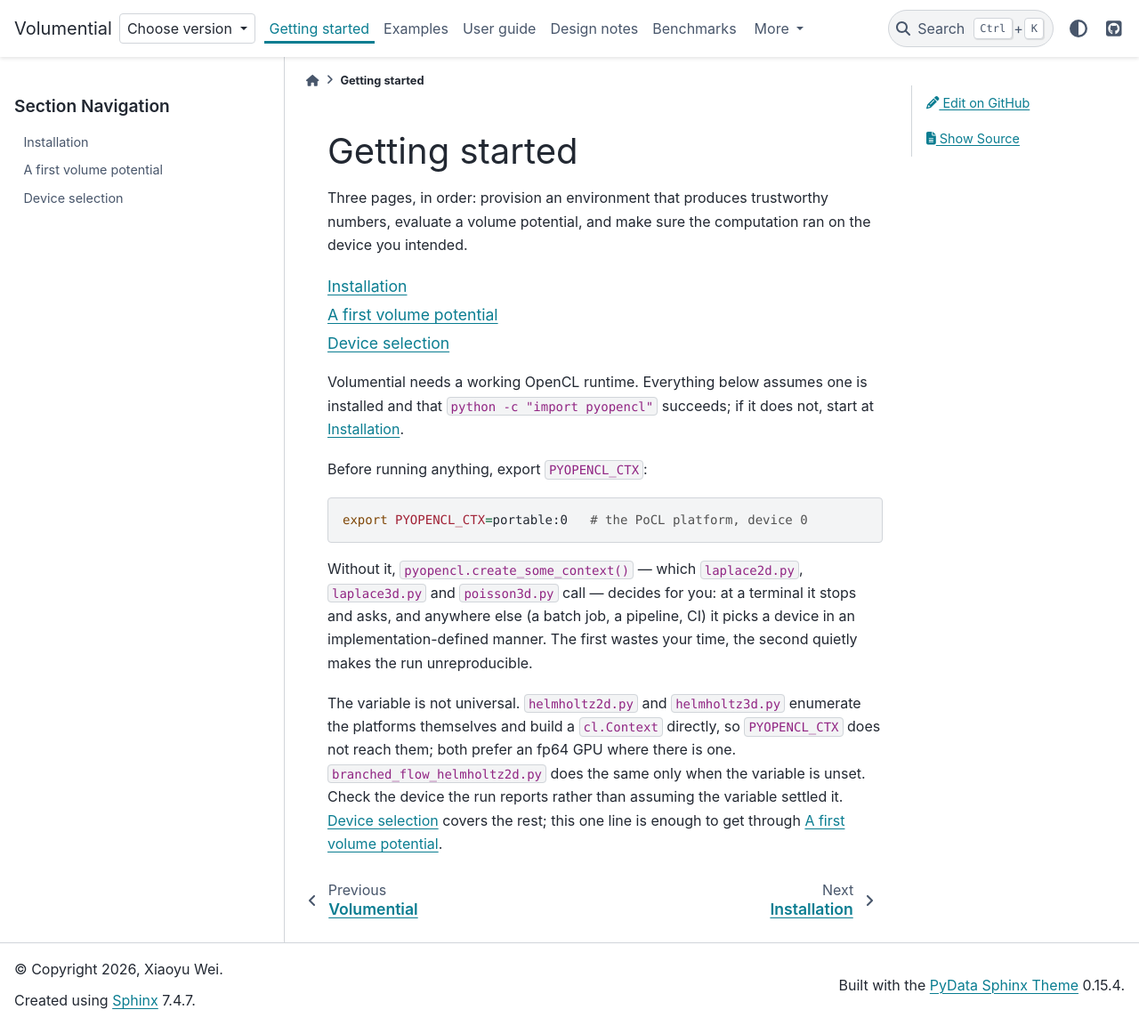
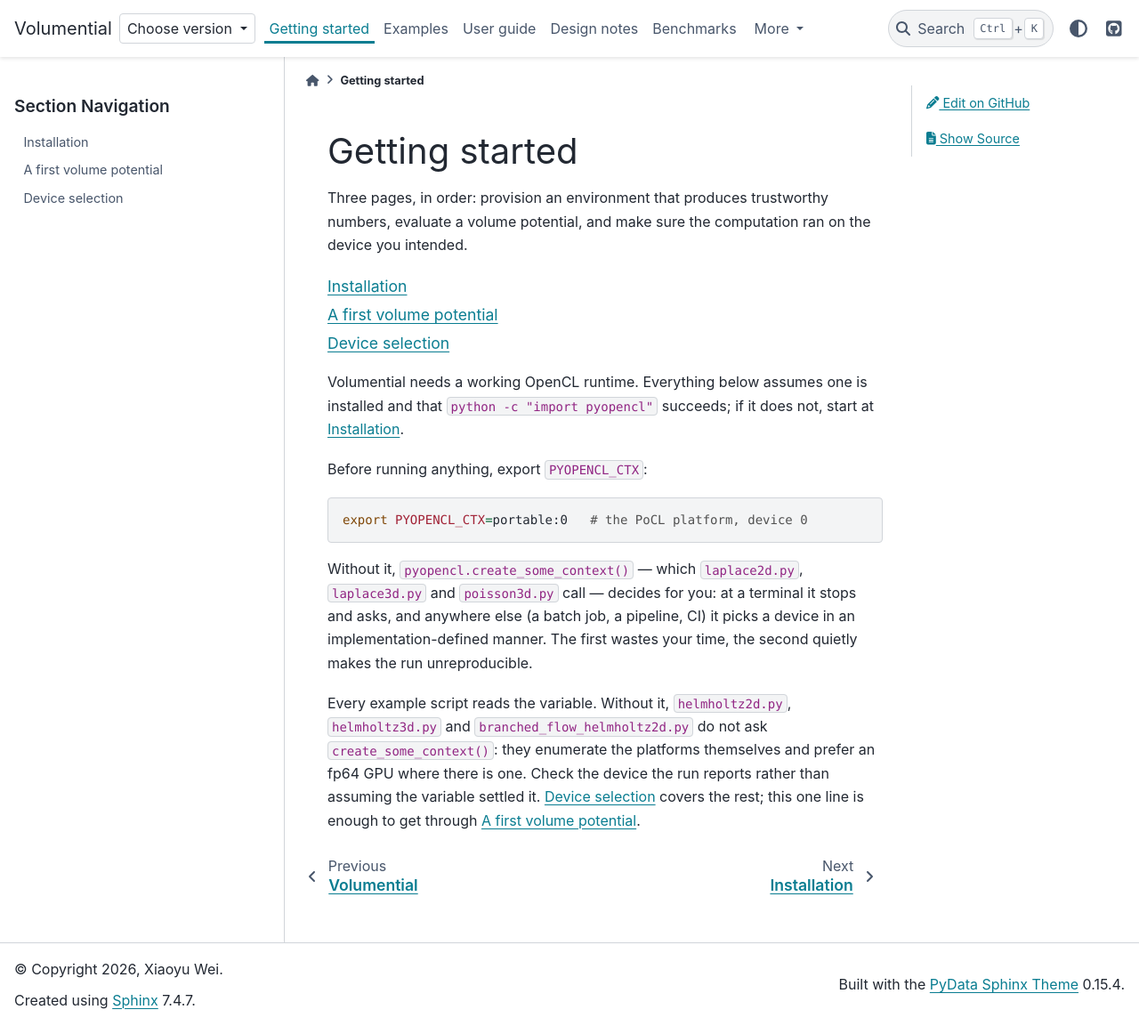
Before and after one commit to xywei/volumential, a Sphinx documentation site: the page built from doc/source/getting-started/index.md, in a window 1280 px wide and 1153 px high. Shown: the whole window at 89% size. Built offline with Sphinx 7.4.7 and the PyData theme 0.15.4, drawn with Linux system fonts in a browser that asks for light colours.

Commit message:
docs: drop the getting-started claims that two examples ignore PYOPENCL_CTX

```diff
--- a/doc/source/getting-started/index.md
+++ b/doc/source/getting-started/index.md
@@ -28,10 +28,10 @@ stops and asks, and anywhere else (a batch job, a pipeline, CI) it picks a
 device in an implementation-defined manner. The first wastes your time, the
 second quietly makes the run unreproducible.
 
-The variable is not universal. `helmholtz2d.py` and `helmholtz3d.py` enumerate
-the platforms themselves and build a `cl.Context` directly, so `PYOPENCL_CTX`
-does not reach them; both prefer an fp64 GPU where there is one.
-`branched_flow_helmholtz2d.py` does the same only when the variable is unset.
-Check the device the run reports rather than assuming the variable settled it.
+Every example script reads the variable. Without it, `helmholtz2d.py`,
+`helmholtz3d.py` and `branched_flow_helmholtz2d.py` do not ask
+`create_some_context()`: they enumerate the platforms themselves and prefer an
+fp64 GPU where there is one. Check the device the run reports rather than
+assuming the variable settled it.
 {doc}`device-selection` covers the rest; this one line is enough to get through
 {doc}`first-volume-potential`.
```
Also changed, not shown: doc/source/examples/index.md (+2 -1 lines), doc/source/getting-started/device-selection.md (+3 -2 lines), doc/source/getting-started/first-volume-potential.md (+2 -3 lines).
